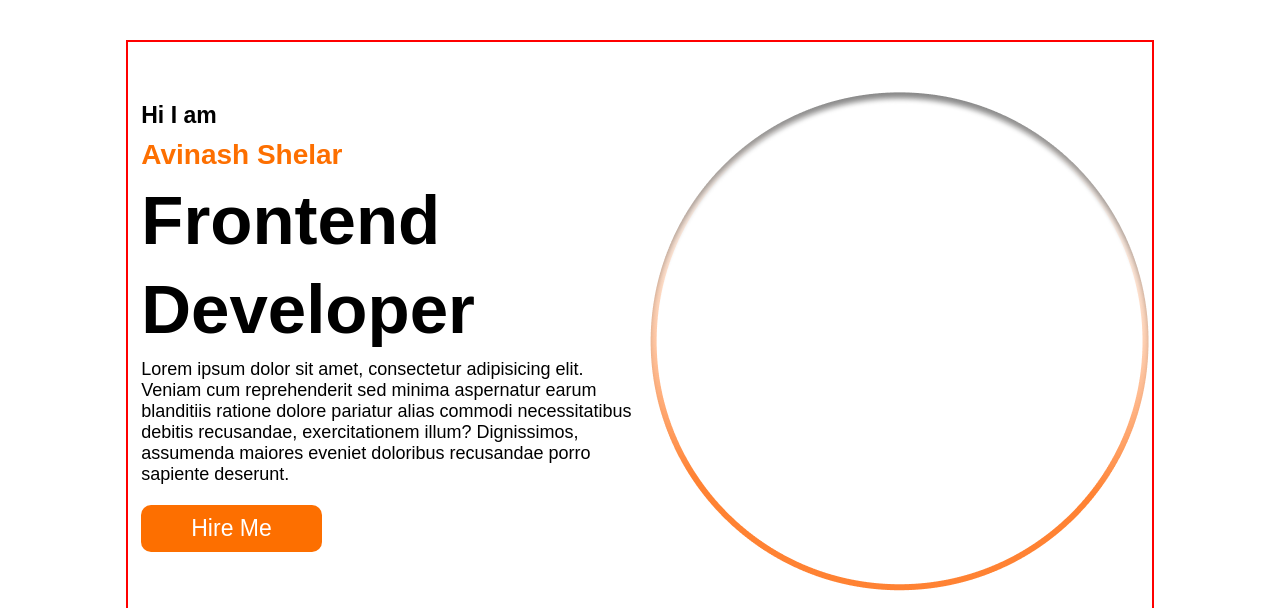
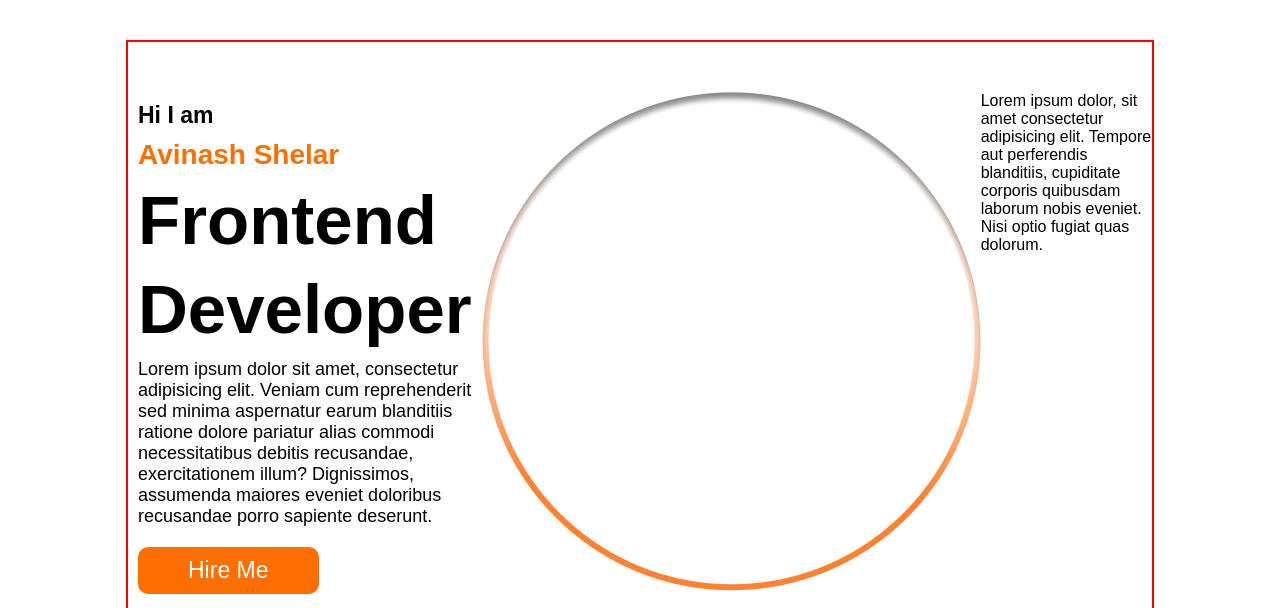
Before and after one commit to Viper107/My-Portfolio, a plain HTML site: page index.html in a window 1280 px wide. Shown: the part 119-727 px from the top of the page. Drawn offline with Linux system fonts and the light colour scheme.

Commit message:
Added paragraph

```diff
--- a/index.html
+++ b/index.html
@@ -45,6 +45,8 @@
 
             </div>
 
+            <div>Lorem ipsum dolor, sit amet consectetur adipisicing elit. Tempore aut perferendis blanditiis, cupiditate corporis quibusdam laborum nobis eveniet. Nisi optio fugiat quas dolorum.</div>
+
 
         </div>
     </main>
```
